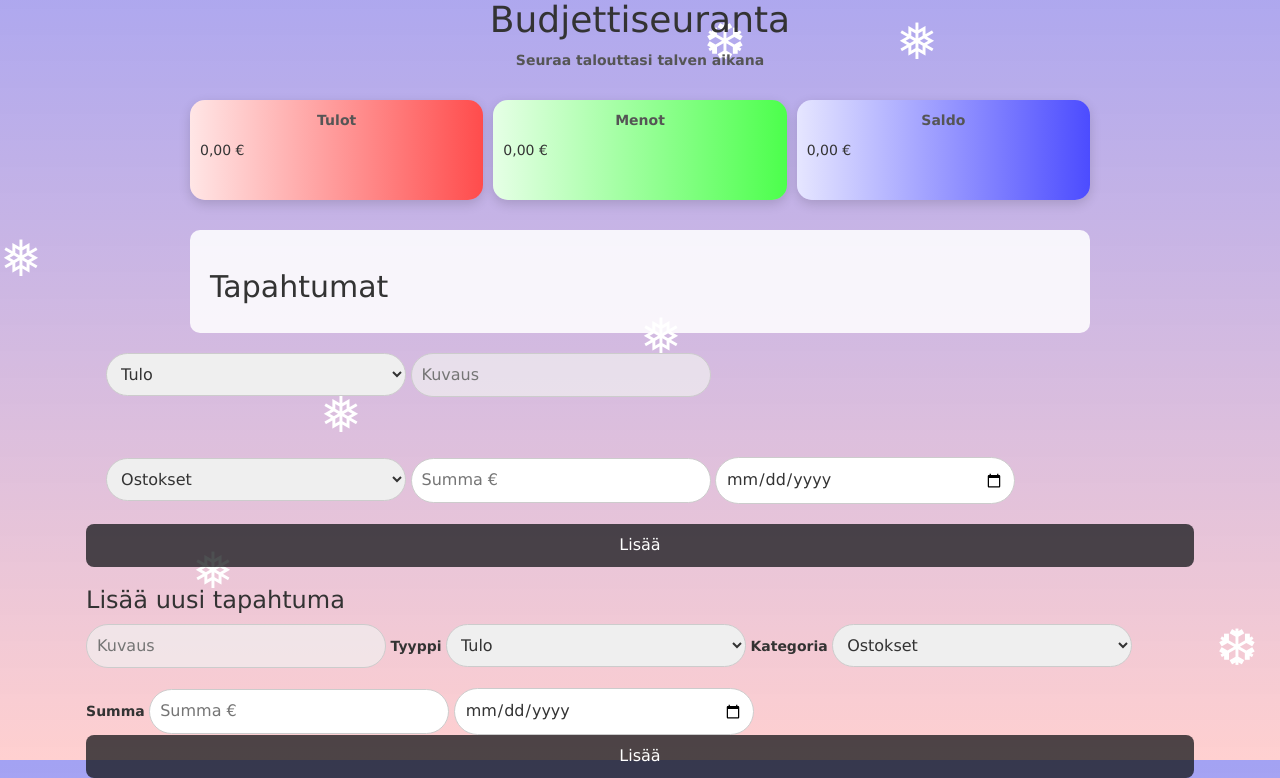
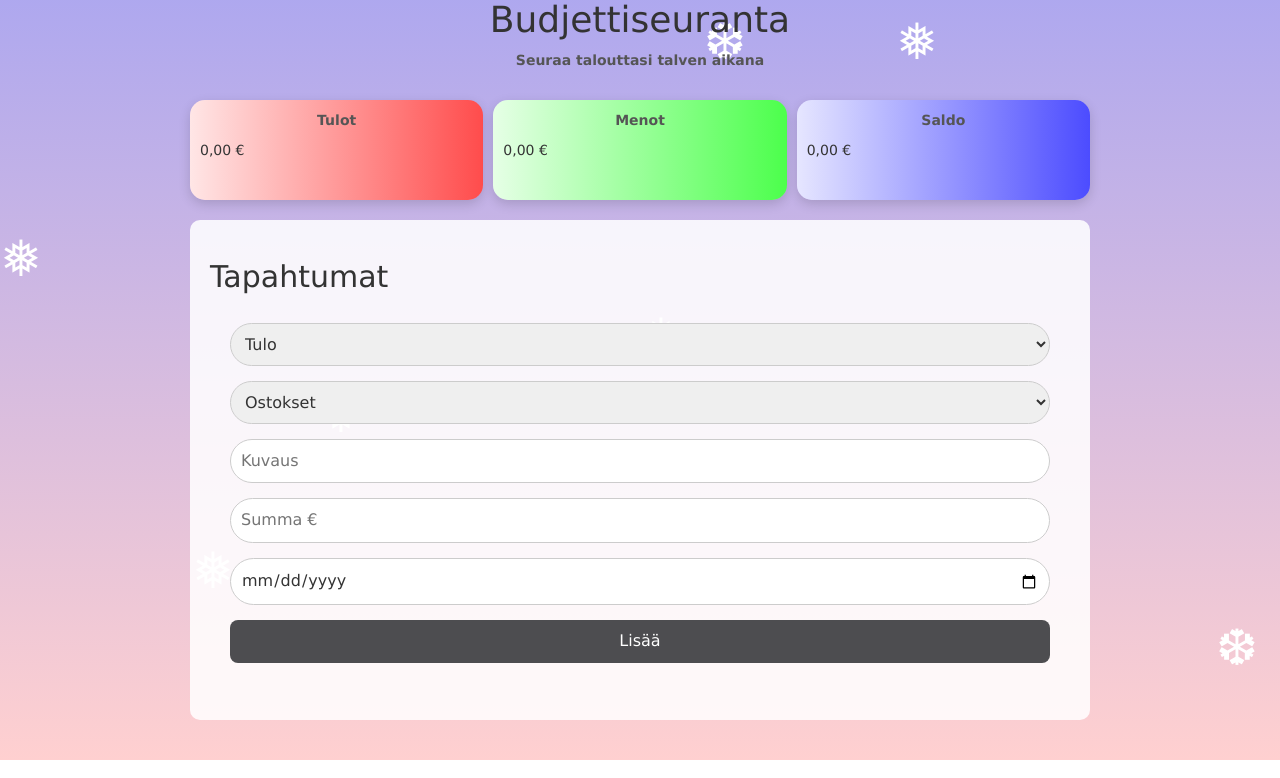
Before and after one commit to NiklasBoman/Budjettiseuranta, a PHP site: page /transactions.php in a window 1280 px wide. Shown: the part 110-888 px from the top of the page. Run offline with PHP 8.4, Linux system fonts and the light colour scheme; a user stored in the database is signed in; data that the repository does not hold is empty.

Commit message:
korjattu

```diff
--- a/frontend/assets/style.css
+++ b/frontend/assets/style.css
@@ -75,11 +75,10 @@ body.content{
     input[type="password"] {
         width: 100%;
         padding: 12.5px;
-        margin-bottom: 20px;
+        margin-bottom: 15px;
         border: 1px solid #ccc;
         border-radius: 17px;
         font-size: 16px;
-        background-color: #f1f1f1ad;
     }
     input[type="checkbox"] {
         width: auto;
@@ -234,7 +230,7 @@ p.trancation-teksti {
   flex-direction: column;
   width: 80%;
   max-width: 900px;
-  height: 360px;
+  height: 500px;
   border-radius: 10px;
   overflow: visible;
   background-color: #ffffffdb;
@@ -246,7 +242,8 @@ select{
     border: 1px solid #ccc;
     font-size: 16px;
     width: 100%;
-    max-width: 300px;
+    max-width: 100%;
+    margin-bottom: 15px;
 }
 input[type="number"],
 [type="date"],
@@ -256,15 +253,15 @@ input[type="text"] {
   border: 1px solid #ccc;
   font-size: 16px;
   width: 100%;
-    max-width: 300px;
+  max-width: 100%;
+  box-sizing: border-box;
+  margin-bottom: 15px;
 }
 .scrolling-wrapper {
   border-radius: 25px;
   padding: 20px;
-        overflow-x: scroll;
-        white-space: nowrap;
-        scrollbar-color:#ffffff00;
-        scrollbar-width: 90%;
+  overflow-x: hidden;
+  white-space: normal;
     }
 /* hiutaleet */
 .lumi {
--- a/frontend/transactions.php
+++ b/frontend/transactions.php
@@ -75,7 +75,6 @@ if (isset($_POST['lisaa_tapahtuma'])) {
         $error_message = "Täytä kuvaus ja summa.";
     }
 }
-    require_once("includes/header.php"); //sisältää footer, header, css, bootstrap
 
 ?>
 <head>
@@ -89,6 +88,7 @@ if (isset($_POST['lisaa_tapahtuma'])) {
 <link rel="stylesheet" href="../frontend/assets/style.css">
 </head>
 <body class="content">
+    <?php require_once("includes/header.php"); //sisältää footer, header, css, bootstrap; ?>
 <div class="teksticontainer">
 <h1>Budjettiseuranta</h1>
 <p class="trancation-teksti"> Seuraa talouttasi talven aikana</p>
@@ -116,62 +116,40 @@ if (isset($_POST['lisaa_tapahtuma'])) {
                 <em>(<?= htmlspecialchars($t['kategoria']) ?>)</em><br>
                 <small><?= $t['paivamaara'] ?></small>
             </div>
-
             <div class="tapahtuma-maara <?= $t['tulo'] ? 'tulo' : 'meno' ?>">
                 <?= $t['tulo'] ? "+{$t['tulo']} €" : "-{$t['Menot']} €" ?>
             </div>
         </div>
     <?php endforeach; ?>
+
+    <!-- Lomake yhdessä wrapperissa, kahteen osaan jaettuna -->
+    <form method="post" action="">
+        <div class="scrolling-wrapper">
+            <div class="osa">
+                <select name="tyyppi">
+                    <option value="tulo">Tulo</option>
+                    <option value="meno">Meno</option>
+                </select><br>
             </div>
 
-<div class="lisaa-tapahtuma-container">
-    <div class="scrolling-wrapper">
-    <form method="post" action="">
-            <select>
-            <option>Tulo</option>
-            <option>Meno</option>
-        </select>
-        <input type="text" name="kuvaus" placeholder="Kuvaus" required>
-        </div>
-        <div class="scrolling-wrapper">
-        <select>
-            <option>Ostokset</option>
-            <option>Asuminen</option>
-            <option>Ruoka</option>
-            <option>Liikkenne</option>
-            <option>Muu</option>
-        </select>
-        <input type="number" name="summa" placeholder="Summa €" min="0" step="0.01">
-        <input type="date" name="paivamaara" required>
-        </div>
-        <button type="submit" name="lisaa_tapahtuma">Lisää</button>
-    </form>
-    <h3>Lisää uusi tapahtuma</h3>
-<form method="post" action="">
-    <input type="text" name="kuvaus" placeholder="Kuvaus" required>
-
-    <label>Tyyppi</label>
-    <select name="tyyppi" required>
-        <option value="tulo">Tulo</option>
-        <option value="meno">Meno</option>
-    </select>
-
-    <label>Kategoria</label>
                 <select name="kategoria">
                     <option>Ostokset</option>
                     <option>Asuminen</option>
                     <option>Ruoka</option>
                     <option>Liikenne</option>
                     <option>Muu</option>
-    </select>
+                </select><br>
+                <input type="text" name="kuvaus" placeholder="Kuvaus" required><br>
+                <input type="number" name="summa" placeholder="Summa €" min="0" step="0.01"><br>
+                <input type="date" name="paivamaara" required>
+                <button type="submit" name="lisaa_tapahtuma">Lisää</button>
+            </div>
 
-    <label>Summa</label>
-    <input type="number" name="summa" placeholder="Summa €" min="0" step="0.01" required>
 
-    <input type="date" name="paivamaara" required>
+    </form>
+</div>
 
-    <button type="submit" name="lisaa_tapahtuma">Lisää</button>
-</form>
+
 
 
 
```
Also changed, not shown: other parts of frontend/assets/style.css (+15 -10 lines). Lines whose indentation alone changed are shown as unchanged.
